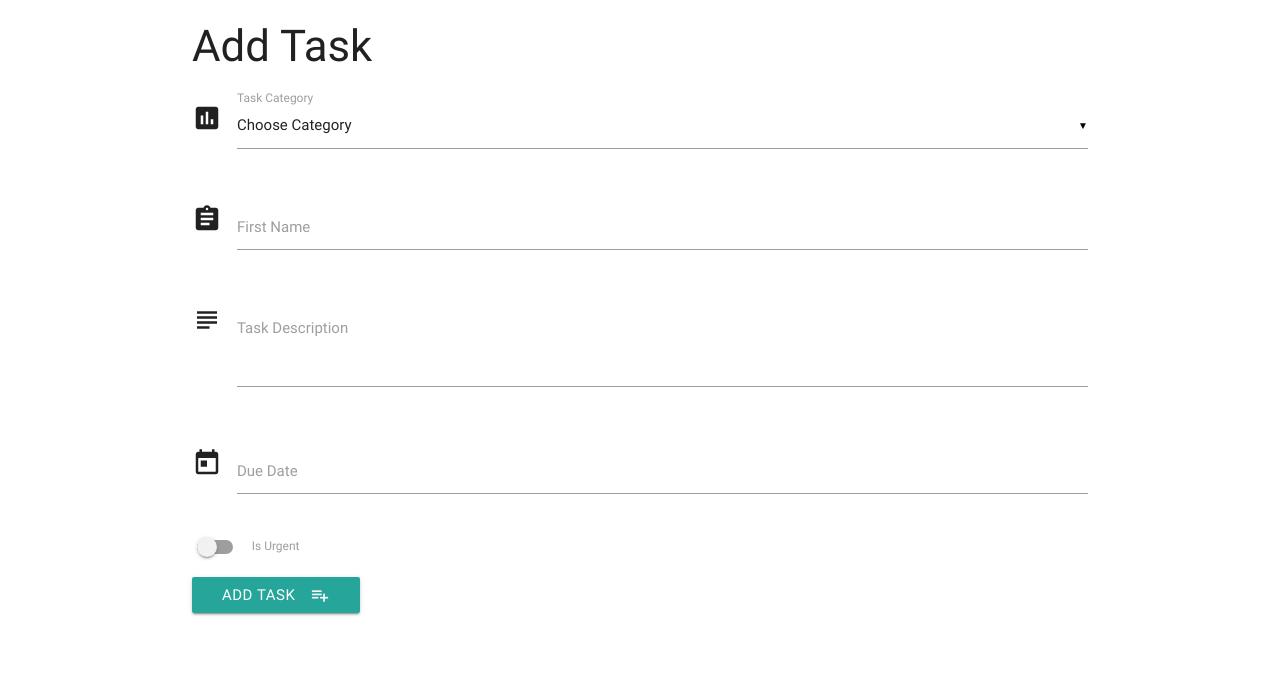
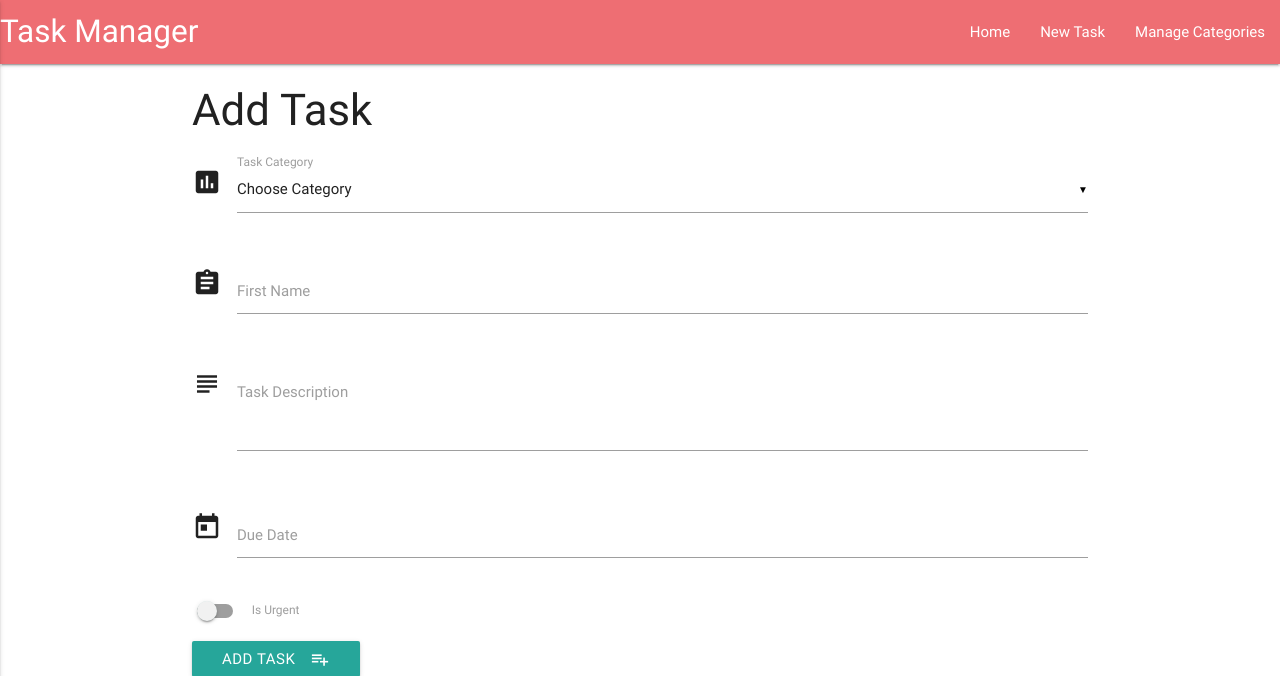
Before and after one commit to Novicetheaf/mini-project-flask-and-mongodb, a Flask app: page /add_task in a window 1280 px wide. Shown: the top 676 px of the page. Run offline with Flask 2, Linux system fonts and the light colour scheme; data that the repository does not hold is empty; some libraries are stand-ins or nearby versions.

Commit message:
finished off functionality of app

```diff
--- a/app.py
+++ b/app.py
@@ -69,6 +69,7 @@ def edit_category(category_id):
                            category=mongo.db.categories.find_one(
                            {'_id': ObjectId(category_id)}))
 
+
 @app.route('/update_category/<category_id>', methods=['POST'])
 def update_category(category_id):
     mongo.db.categories.update(
@@ -77,10 +78,22 @@ def update_category(category_id):
     return redirect(url_for('get_categories'))
 
 
-@app.route('/delete.category/<category_id>')
+@app.route('/delete_category/<category_id>')
 def delete_category(category_id):
-    mongo.db.categories.remove({'_id: ObjectId(category_is)'})
+    mongo.db.categories.remove({'_id': ObjectId(category_id)})
     return redirect(url_for('get_categories'))
+
+
+@app.route('/insert_category', methods=['POST'])
+def insert_category():
+    category_doc = {'category_name': request.form.get('category_name')}
+    mongo.db.categories.insert_one(category_doc)
+    return redirect(url_for('get_categories'))
+
+
+@app.route('/new_category')
+def new_category():
+    return render_template('addcategory.html')
 
 
 if __name__ == '__main__':
--- a/templates/base.html
+++ b/templates/base.html
@@ -8,6 +8,24 @@
     </head>
 
     <body>
+        <header>
+        <nav>
+            <div class="nav-wrapper">
+                <a href="{{url_for('get_tasks')}}" class="brand-logo">Task Manager</a>
+                <a href="#" data-activates="mobile-demo" class="button-collapse"><i class="material-icons">menu</i></a>
+                <ul id="nav-mobile" class="right hide-on-med-and-down">
+                    <li><a href="{{url_for('get_tasks')}}">Home</a></li>
+                    <li><a href="{{url_for('add_task')}}">New Task</a></li>
+                    <li><a href="{{url_for('get_categories')}}">Manage Categories</a></li>
+                </ul>
+                <ul class="side-nav" id="mobile-demo">
+                    <li><a href="{{url_for('get_tasks')}}">Home</a></li>
+                    <li><a href="{{url_for('add_task')}}">New Task</a></li>
+                    <li><a href="{{url_for('get_categories')}}">Manage Categories</a></li>
+                </ul>
+            </div>
+        </nav>
+    </header>
         <div class="container">
 
         {% block content %} {% endblock %}
@@ -18,6 +36,7 @@
             $(document).ready(function(){
                 $('.collapsible').collapsible();
                 $('select').material_select();
+                $(".button-collapse").sideNav();
             });
 
             $('.datepicker').pickadate({
--- a/templates/categories.html
+++ b/templates/categories.html
@@ -17,4 +17,8 @@
             {% endfor %}
         </ul>
     </div>
+    <div class="row">
+        <a href="{{url_for('new_category')}}" class="waves-effect waves-light btn"><i class="material-icons right">playlist_add</i>Add Category</a>
+    </div>
+
 {% endblock %}
```
Also changed, not shown: templates/addcategory.html (added, +19 -0 lines).
